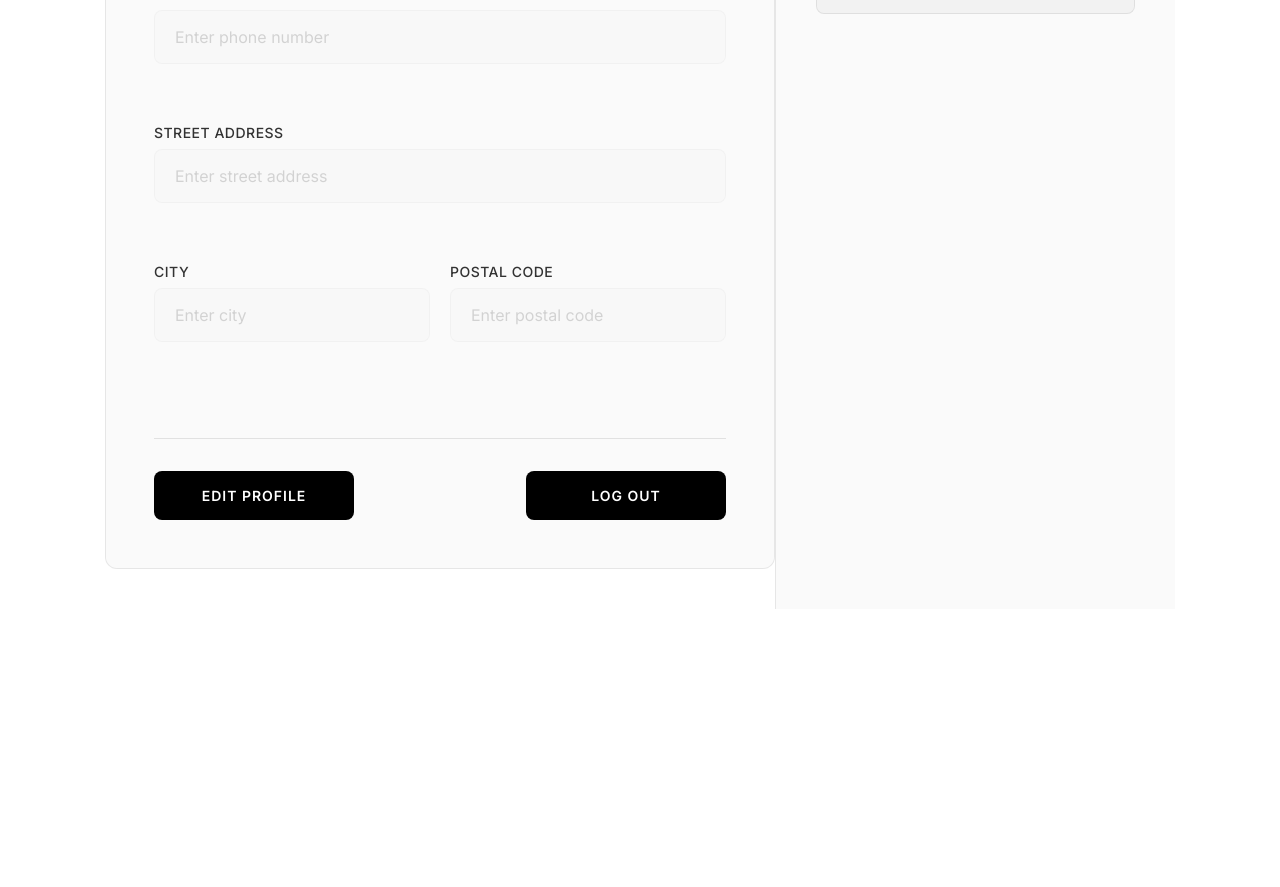
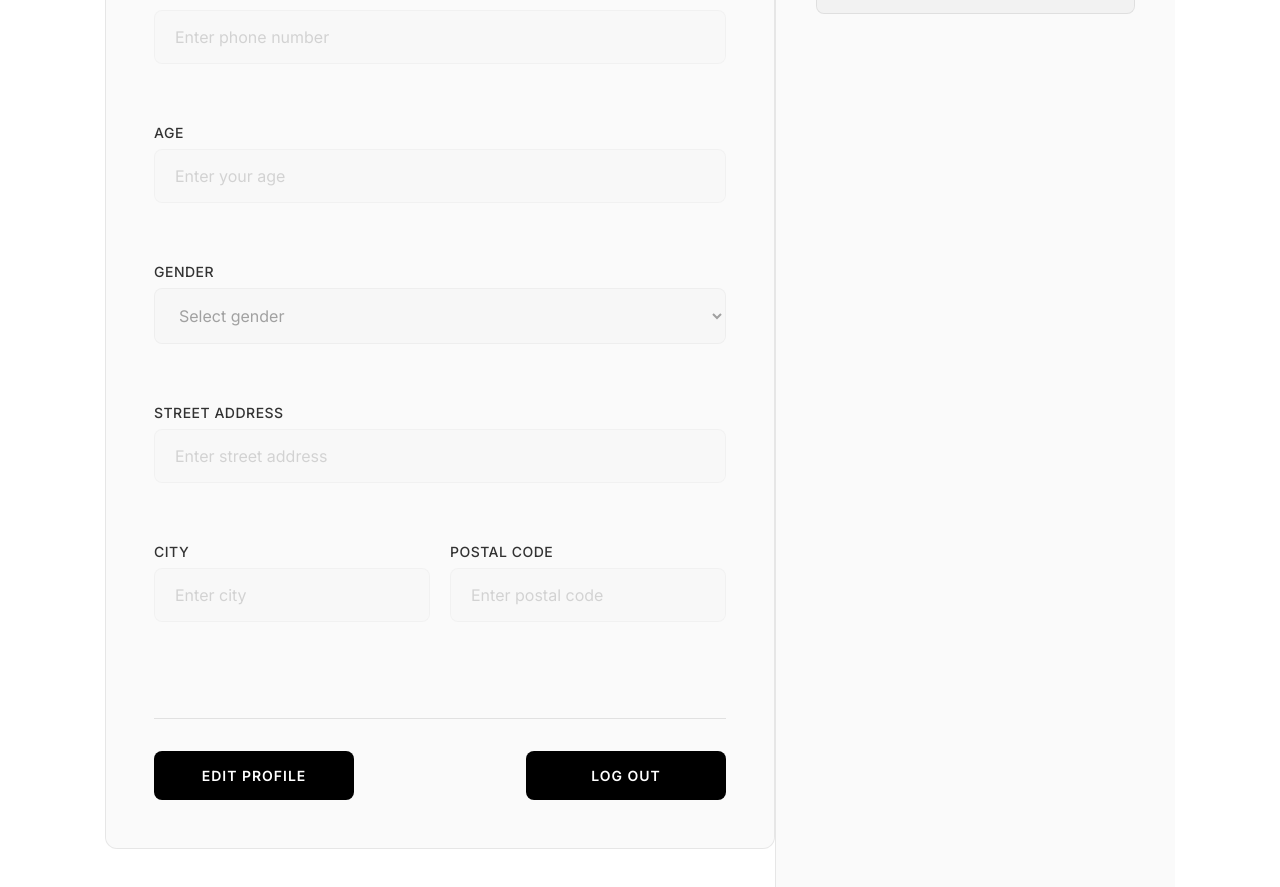
Before and after one commit to samuelmbaya/PBS-FRONTEND, a React (Vite) app: page /profile in a window 1280 px wide. Shown: the part 880-1767 px from the top of the page. Before the commit the page ends 1489 px from the top, so only its background shows below. Built offline with nearby package versions, Linux system fonts and the light colour scheme; sample sign-in values are in the browser's storage.

Commit message:
worked on profile

```diff
--- a/src/Pages/Profile.css
+++ b/src/Pages/Profile.css
@@ -193,7 +193,8 @@ body {
   letter-spacing: 0.5px;
   text-transform: uppercase;
 }
-.profile-form input {
+.profile-form input,
+.profile-form select {
   width: 100%;
   padding: 16px 20px;
   border-radius: 8px;
@@ -205,15 +206,18 @@ body {
   transition: all 0.3s ease;
   outline: none;
 }
-.profile-form input::placeholder {
+.profile-form input::placeholder,
+.profile-form select::placeholder {
   color: rgba(0, 0, 0, 0.3);
 }
-.profile-form input:focus:not(:disabled) {
+.profile-form input:focus:not(:disabled),
+.profile-form select:focus:not(:disabled) {
   border-color: #e63946;
   box-shadow: 0 0 0 3px rgba(230, 57, 70, 0.1);
   background: rgba(0, 0, 0, 0.05);
 }
-.profile-form input:disabled {
+.profile-form input:disabled,
+.profile-form select:disabled {
   background: rgba(0, 0, 0, 0.02);
   color: rgba(0, 0, 0, 0.5);
   cursor: not-allowed;
@@ -456,7 +460,8 @@ body {
   .form-label {
     font-size: 12px;
   }
-  .profile-form input {
+  .profile-form input,
+  .profile-form select {
     padding: 14px 16px;
     font-size: 15px;
   }
--- a/src/Pages/Profile.jsx
+++ b/src/Pages/Profile.jsx
@@ -73,6 +73,8 @@ const Profile = () => {
     name: '',
     email: '',
     phone: '',
+    age: '',
+    gender: '',
     address: '',
     city: '',
     postalCode: ''
@@ -90,6 +92,8 @@ const Profile = () => {
       name: currentUser.name || '',
       email: currentUser.email || '',
       phone: currentUser.phone || '',
+      age: currentUser.age || '',
+      gender: currentUser.gender || '',
       address: currentUser.address || '',
       city: currentUser.city || '',
       postalCode: currentUser.postalCode || ''
@@ -145,6 +149,8 @@ const Profile = () => {
         name: currentUser.name || '',
         email: currentUser.email || '',
         phone: currentUser.phone || '',
+        age: currentUser.age || '',
+        gender: currentUser.gender || '',
         address: currentUser.address || '',
         city: currentUser.city || '',
         postalCode: currentUser.postalCode || ''
@@ -236,6 +242,35 @@ const Profile = () => {
                   onChange={handleInputChange}
                   disabled={!isEditing}
                 />
+              </div>
+              <div className="form-section">
+                <label htmlFor="age" className="form-label">Age</label>
+                <input
+                  type="number"
+                  id="age"
+                  name="age"
+                  placeholder="Enter your age"
+                  value={formData.age}
+                  onChange={handleInputChange}
+                  disabled={!isEditing}
+                  min="13"
+                />
+              </div>
+              <div className="form-section">
+                <label htmlFor="gender" className="form-label">Gender</label>
+                <select
+                  id="gender"
+                  name="gender"
+                  value={formData.gender}
+                  onChange={handleInputChange}
+                  disabled={!isEditing}
+                >
+                  <option value="">Select gender</option>
+                  <option value="male">Male</option>
+                  <option value="female">Female</option>
+                  <option value="other">Other</option>
+                  <option value="prefer-not-to-say">Prefer not to say</option>
+                </select>
               </div>
               <div className="form-section">
                 <label htmlFor="address" className="form-label">Street Address</label>
```
